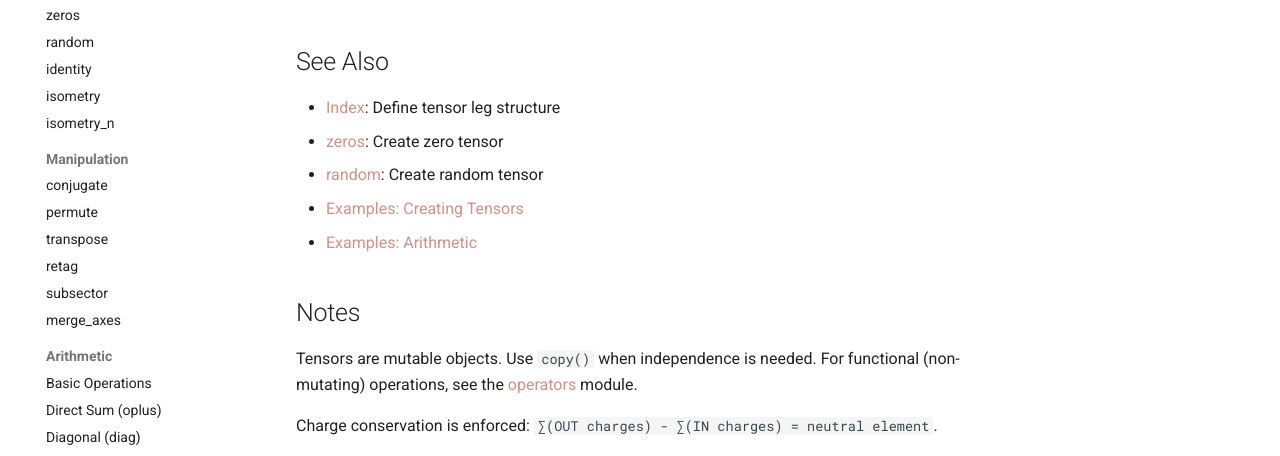
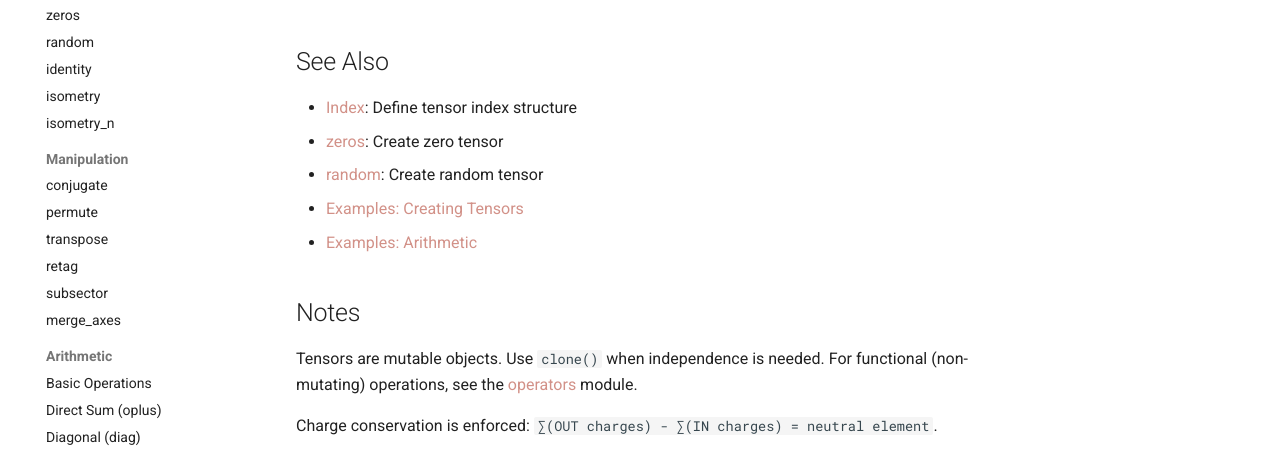
Before and after one commit to Ideogenesis-AI/Nicole, an MkDocs documentation site: the page built from docs/api/core/tensor.md, in a window 1280 px wide and 900 px high, scrolled down 510 px. Shown: the part 312-768 px from the top of the window. Built offline with MkDocs 1.6.1 and Material for MkDocs 9.7.7, drawn with Linux system fonts in a browser that asks for light colours; comment, search, counter and statistics services are not loaded; the version menu is left out.

Commit message:
Update documentation for `Index` and `Tensor` classes to improve clarity and consistency
This commit modifies the documentation for the `Index` class to clarify that it represents a single index of a tensor, rather than a leg. Additionally, it updates the `Tensor` class documentation to replace instances of 'copy()' with 'clone()' and 'trim_zero_sectors' with 'trim_zero_blocks', ensuring consistency in terminology. These changes enhance user understanding of tensor structures and operations within the Nicole library.

```diff
--- a/docs/api/core/tensor.md
+++ b/docs/api/core/tensor.md
@@ -14,10 +14,10 @@ Block-sparse tensor with symmetry-aware indices.
         - is_scalar
         - item
         - norm
-        - copy
+        - clone
         - rand_fill
         - insert_index
-        - trim_zero_sectors
+        - trim_zero_blocks
         - sorted_keys
         - key
         - block
@@ -50,7 +50,7 @@ The `Tensor` class is the core data structure in Nicole, representing block-spar
 
 ## See Also
 
-- [Index](index-class.md): Define tensor leg structure
+- [Index](index-class.md): Define tensor index structure
 - [zeros](../creation/zeros.md): Create zero tensor
 - [random](../creation/random.md): Create random tensor
 - [Examples: Creating Tensors](../../examples/basic/first-tensor.md)
@@ -58,6 +58,6 @@ The `Tensor` class is the core data structure in Nicole, representing block-spar
 
 ## Notes
 
-Tensors are mutable objects. Use `copy()` when independence is needed. For functional (non-mutating) operations, see the [operators](../manipulation/conjugate.md) module.
+Tensors are mutable objects. Use `clone()` when independence is needed. For functional (non-mutating) operations, see the [operators](../manipulation/conjugate.md) module.
 
 Charge conservation is enforced: `∑(OUT charges) - ∑(IN charges) = neutral element`.
```
Also changed, not shown: docs/api/core/index-class.md (+1 -1 lines).
